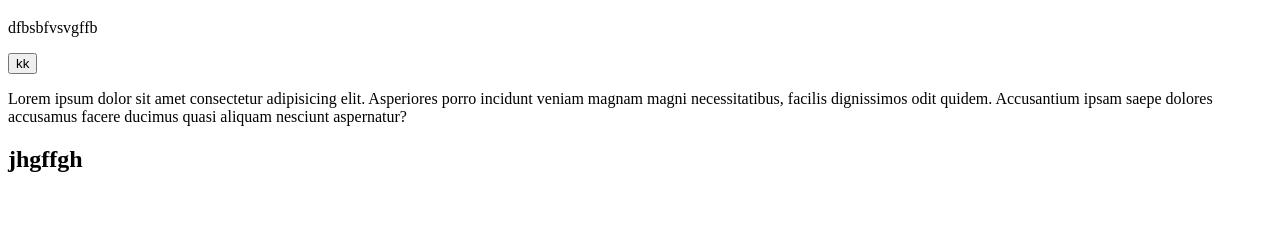
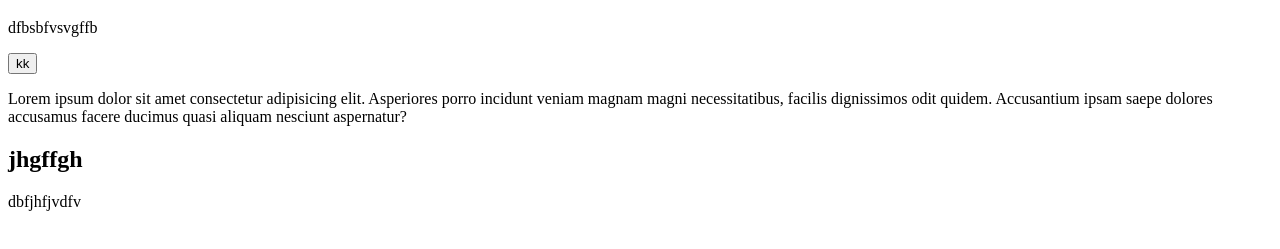
Before and after one commit to kareem123-d/Dilli-Demo, a plain HTML site: page index.html in a window 1280 px wide. Shown: the part 61-310 px from the top of the page. Drawn offline with Linux system fonts and the light colour scheme.

Commit message:
v2: added index.html with body

```diff
--- a/index.html
+++ b/index.html
@@ -11,5 +11,6 @@
     <button>kk</button>
     <p>Lorem ipsum dolor sit amet consectetur adipisicing elit. Asperiores porro incidunt veniam magnam magni necessitatibus, facilis dignissimos odit quidem. Accusantium ipsam saepe dolores accusamus facere ducimus quasi aliquam nesciunt aspernatur?</p>
     <h2>jhgffgh</h2>
+    <p>dbfjhfjvdfv</p>
 </body>
 </html>
```
